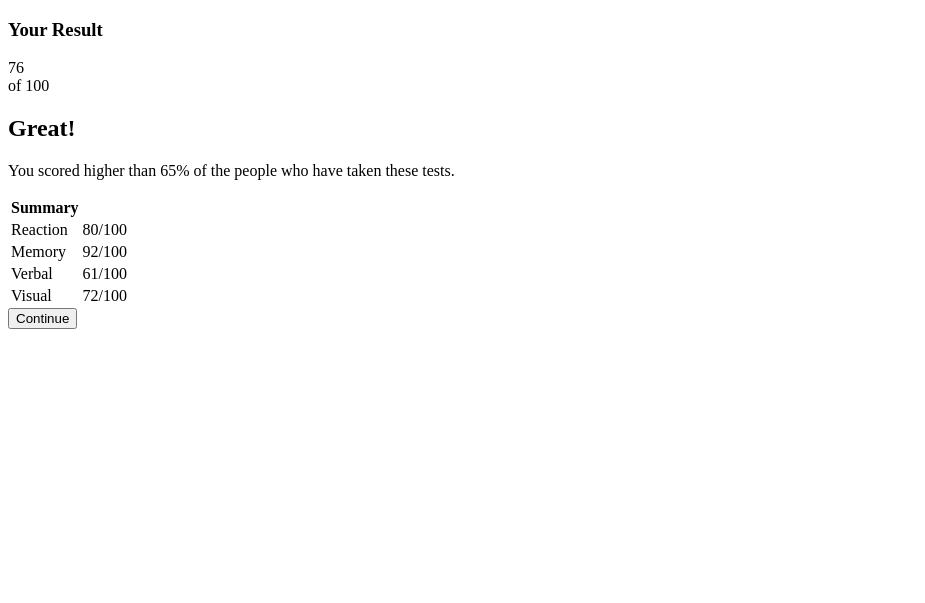
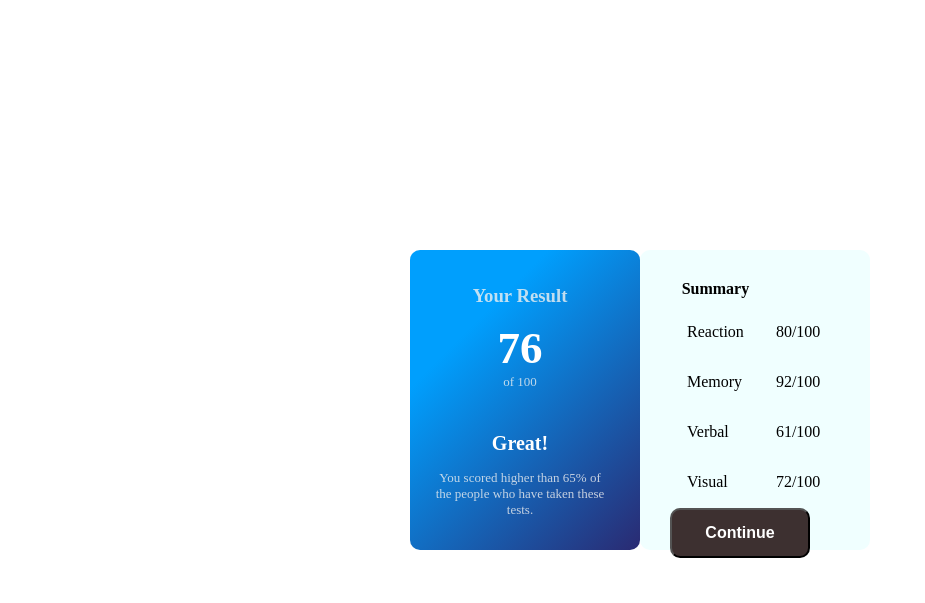
Before and after one commit to davidatoki/result-component-submit, a plain HTML site: page index.html in a window 1280 px wide. Shown: the whole page, without its empty margins (0-925 px from the left). Drawn offline with Linux system fonts and the light colour scheme.

Commit message:
Update index.html

```diff
--- a/index.html
+++ b/index.html
@@ -5,7 +5,7 @@
     <meta http-equiv="X-UA-Compatible" content="IE=edge">
     <meta name="viewport" content="width=], initial-scale=1.0">
     <title>Challenge</title>
-    <link rel="stylesheet" href="challenge.css">
+    <link rel="stylesheet" href="style.css">
 </head>
 <body>
     <div class="container">
```
